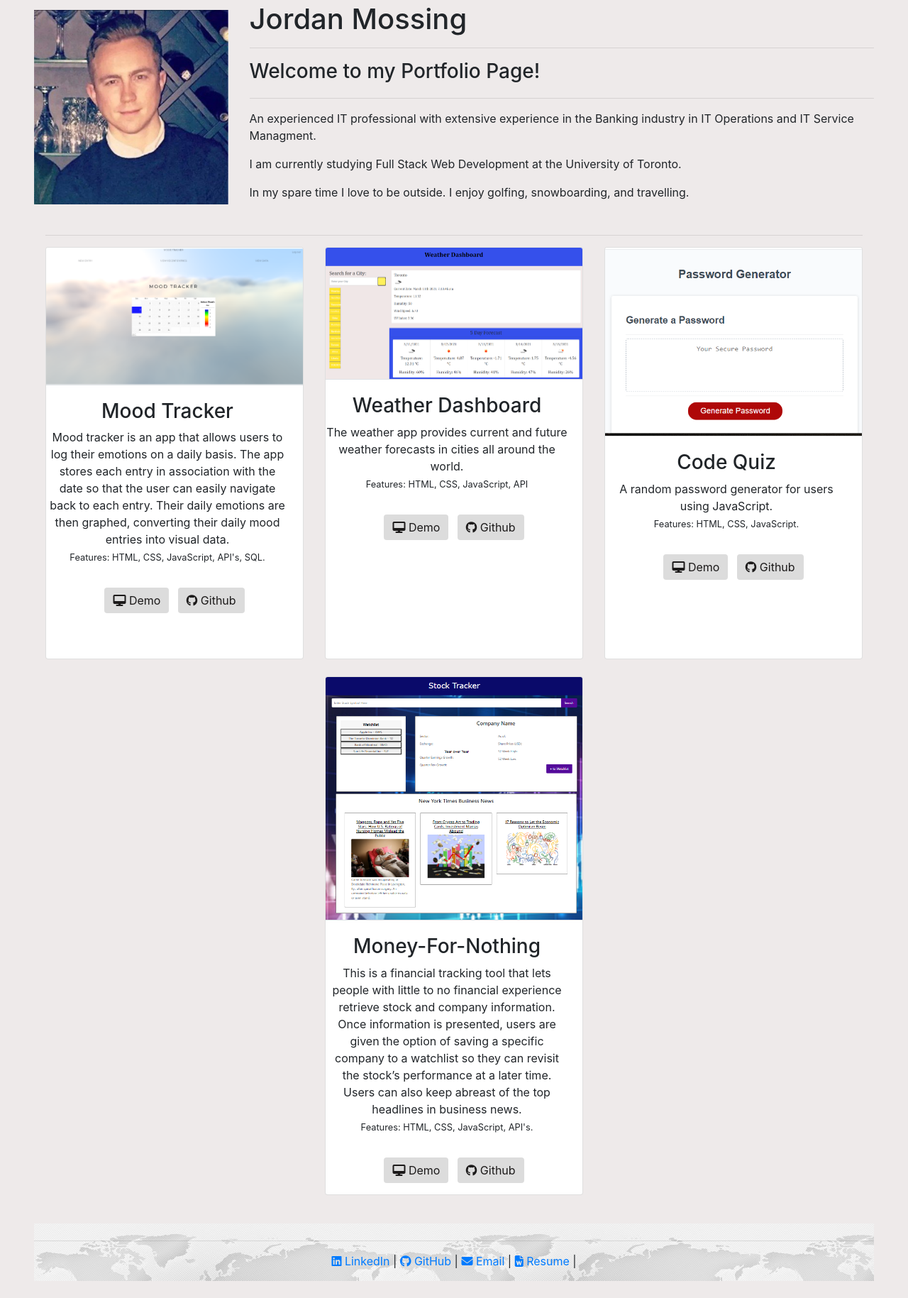
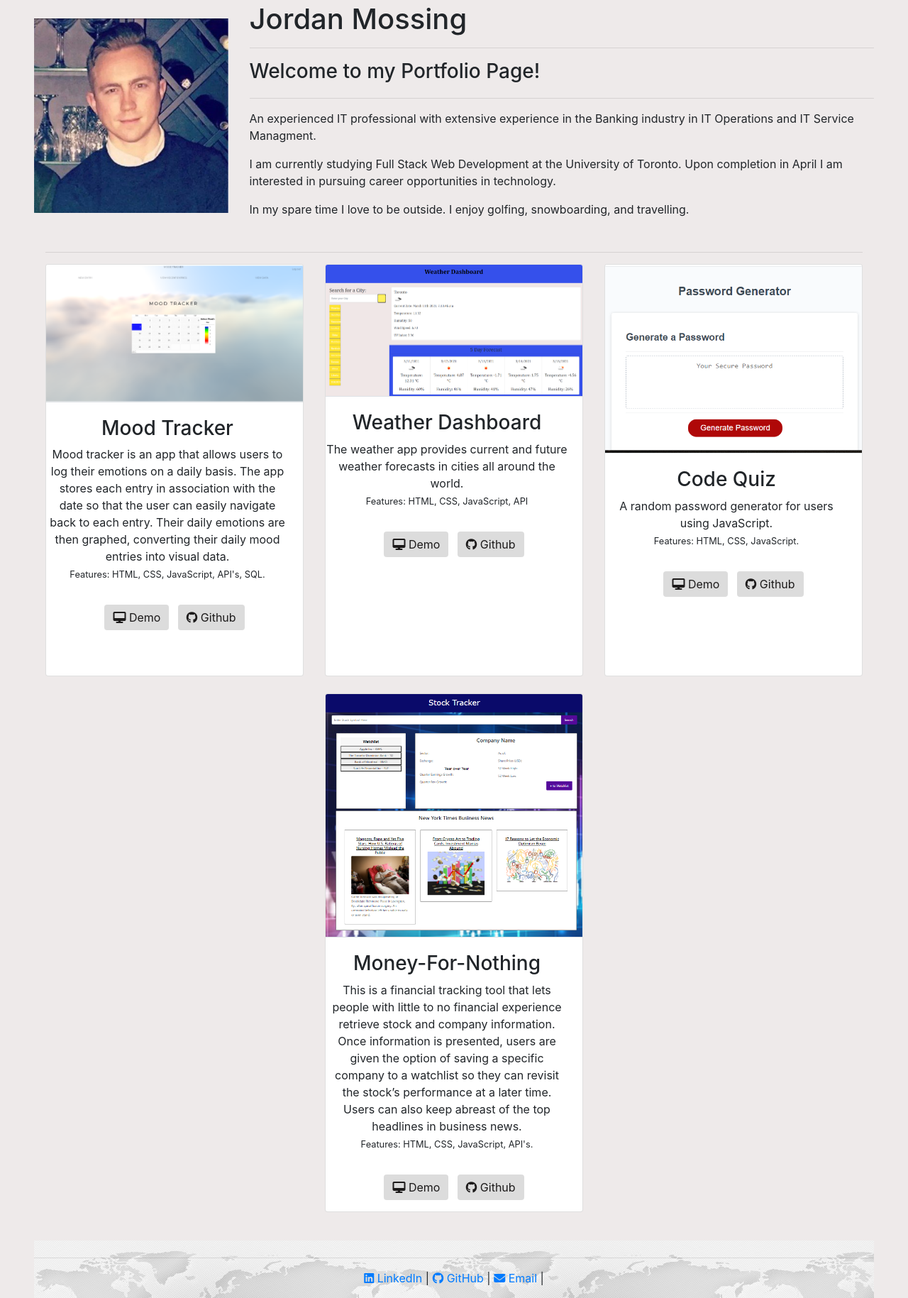
Before and after one commit to jmo1point0/PortfolioUpdate2, a plain HTML site: page index.html in a window 1280 px wide. Shown: the part 101-1930 px from the top of the page at 71% size. Before the commit the page ends 1906 px from the top, so only its background shows below. Drawn offline with nearby package versions, Linux system fonts and the light colour scheme; a web font is replaced by a local one.

Commit message:
comment out resume tag and added some text to index

```diff
--- a/index.html
+++ b/index.html
@@ -53,7 +53,7 @@
                         </p>
 
                         <p>
-                            I am currently studying Full Stack Web Development at the University of Toronto.
+                            I am currently studying Full Stack Web Development at the University of Toronto. Upon completion in April I am interested in pursuing career opportunities in technology.
                         </p>
 
                         <p>In my spare time I love to be outside. I enjoy golfing, snowboarding, and travelling.</p>
@@ -165,8 +165,8 @@
                         class="fab fa-github"></i> GitHub</a> |
                 <a target="_blank" rel="noopener noreferrer" href="mailto:jordan.mossing@gmail.com"><i
                         class="fas fa-envelope"></i> Email</a> |
-                <a target="_blank" rel="noopener noreferrer" href="Assets/Resume.docx"><i
-                        class="fas fa-file-word"></i></i> Resume</a> |
+               <!--<a target="_blank" rel="noopener noreferrer" href="Assets/Resume.docx"><i
+                        class="fas fa-file-word"></i></i> Resume</a>| -->
             </footer>
         </section>
     </div>
```
